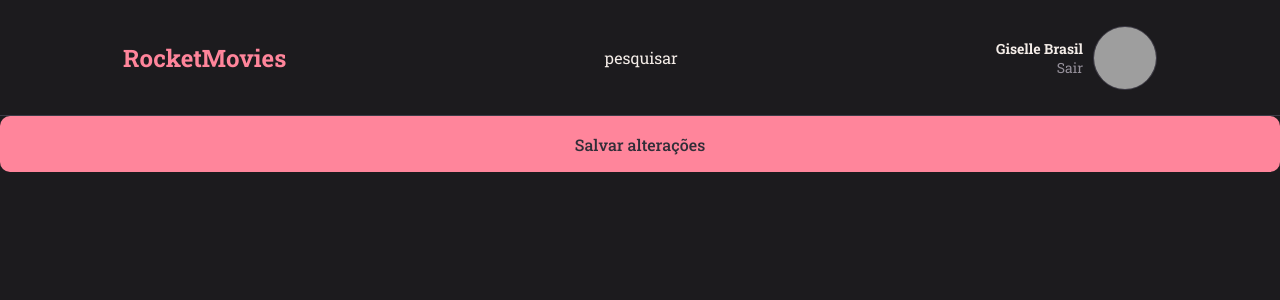
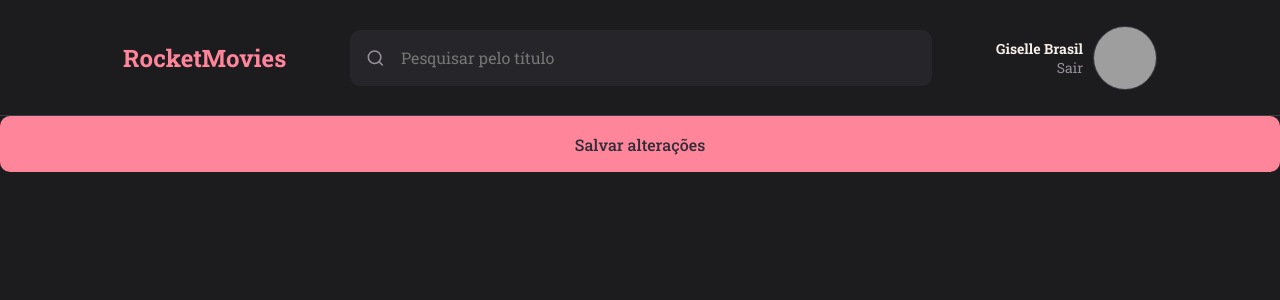
Before and after one commit to Gisellebm/RocketmovieV2, a React (Vite) app: page / in a window 1280 px wide. Shown: the top 300 px of the page. Built offline with nearby package versions, Linux system fonts and the light colour scheme; grey boxes are pictures that could not be loaded.

Commit message:
Criado o componente Header e Input

```diff
--- a/src/components/Header/index.jsx
+++ b/src/components/Header/index.jsx
@@ -1,10 +1,18 @@
+import { FiSearch } from 'react-icons/fi';
 import { Container, Profile } from "./styles";
+import { Input } from "../Input";
 
 export function Header() {
     return (
         <Container>
             <h1>RocketMovies</h1>
-            <div>pesquisar</div>
+
+            <Input
+                    type="search"
+                    placeholder="Pesquisar pelo título"
+                    icon={FiSearch}
+                />
+
             <Profile>
                 <div>
                     <strong>Giselle Brasil</strong>
--- a/src/components/Header/styles.js
+++ b/src/components/Header/styles.js
@@ -3,10 +3,11 @@ import styled from "styled-components";
 export const Container = styled.header`
     grid-area: header;
     width: 100%;
-    padding: 2.4rem 12.3rem;
+    padding: 0 12.3rem;
 
     display: flex;
     justify-content: space-between;
+    gap: 6.4rem;
     align-items: center;
 
     background-color: ${({ theme }) => theme.COLORS.BACKGROUND_800};
@@ -31,6 +32,7 @@ export const Profile = styled.div`
         strong {
             font-size: 1.4rem;
             color: ${({ theme }) => theme.COLORS.WHITE};
+            width: max-content;
         }
 
         button {
--- /dev/null
+++ b/src/components/Input/index.jsx
@@ -0,0 +1,15 @@
+import PropTypes from 'prop-types';
+import { Container } from "./styles";
+
+export function Input( { icon: Icon, ...rest } ) {
+    return (
+        <Container>
+            {Icon && <Icon size={20}/>}
+            <input {...rest}/>
+        </Container>
+    )
+}
+
+Input.propTypes = {
+    icon: PropTypes.func
+}
--- /dev/null
+++ b/src/components/Input/styles.js
@@ -0,0 +1,34 @@
+import styled from "styled-components";
+
+export const Container = styled.div`
+    width: 100%;
+    max-width: 112rem;
+    display: flex;
+    align-items: center;
+
+
+    background-color: ${({ theme }) => theme.COLORS.GRAY_400};
+    color: ${({ theme }) => theme.COLORS.GRAY_300};
+
+    border-radius: 1rem;
+    border: none;
+
+    > input {
+        height: 5.6rem;
+        width: 100%;
+        color: ${({ theme }) => theme.COLORS.WHITE};
+        background: transparent;
+        border: none;
+
+        padding: 1.6rem;
+
+        &:placeholder {
+            font-size: 1.4rem;
+            color: ${({ theme }) => theme.COLORS.GRAY_300};
+        }
+    }
+
+    > svg {
+        margin-left: 1.6rem;
+    }
+`;
```
